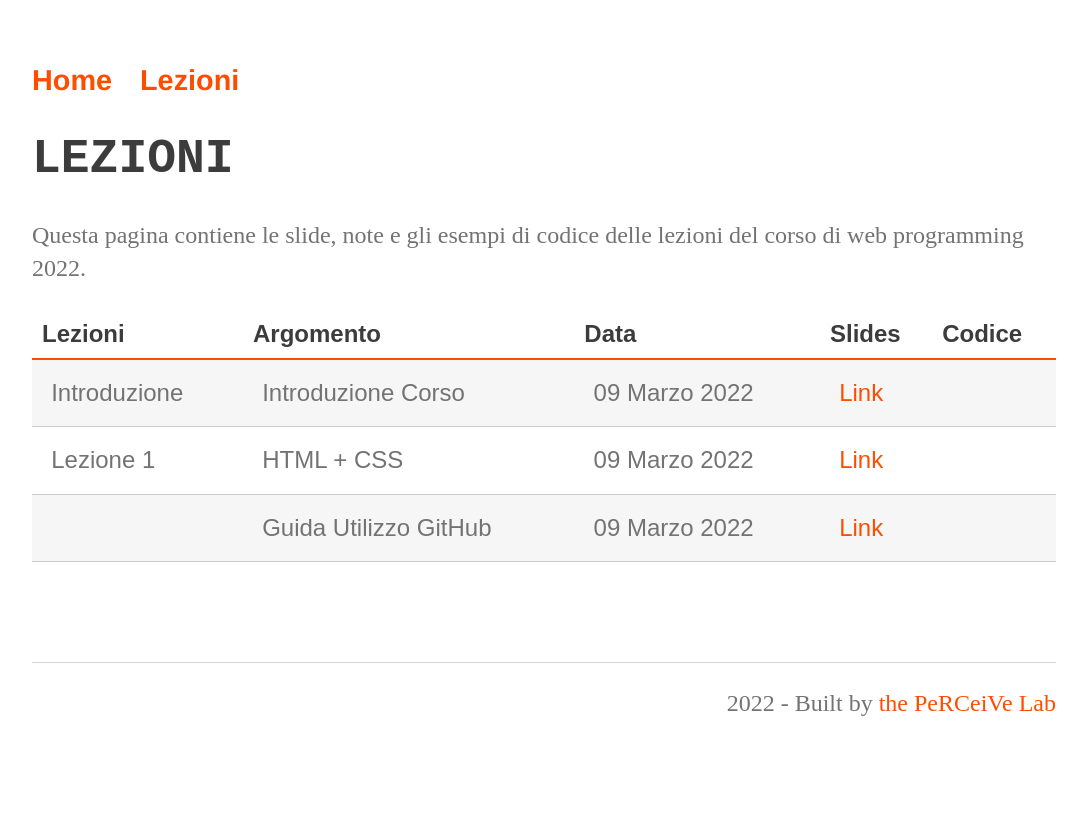
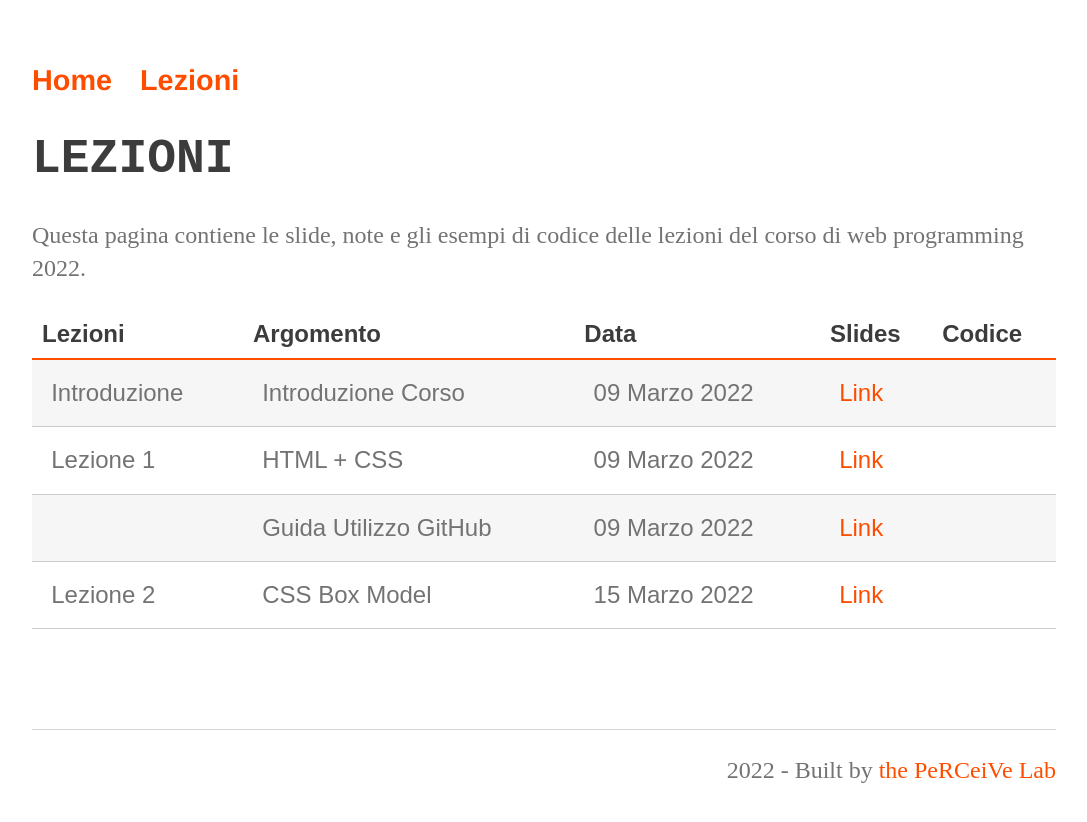
Before and after one commit to perceivelab/database-course, a Jekyll site: the page built from lezioni.md, in a window 1280 px wide. Shown: the top 822 px of the page, without its empty margins (96-1183 px from the left). Built offline with Jekyll 4.4.1, drawn with Linux system fonts in a browser that asks for light colours; our own code applies the rules of GitHub Pages for plain Markdown files.

Commit message:
Update lezioni.md

```diff
--- a/lezioni.md
+++ b/lezioni.md
@@ -10,5 +10,6 @@
 | Introduzione  | Introduzione Corso                                           | 09 Marzo 2022   | [Link](https://drive.google.com/file/d/12EHWP8JP0bh37-KipYWKobrrLyXBfPZ2/view?usp=sharing)                                         |             |
 | Lezione 1  | HTML + CSS                                                      | 09 Marzo 2022   | [Link](https://drive.google.com/file/d/1_90rl-51YiViR6deMLtBrlO4Zvf2BSew/view?usp=sharing)                                         |             |
 |           | Guida Utilizzo GitHub                                           | 09 Marzo 2022   | [Link](https://drive.google.com/file/d/1gDnhBQoDi3uQvRwM-B4ClwBO_qhgRIfo/view?usp=sharing)                     |             |
+| Lezione 2  | CSS Box Model                                                    | 15 Marzo 2022   | [Link](https://drive.google.com/file/d/180nPa4GNTvo0qR_iqiU1TSwAbB_8D1sM/view?usp=sharing)                                         |             |
 
 [404]: /web-programming-course/fallback
```
